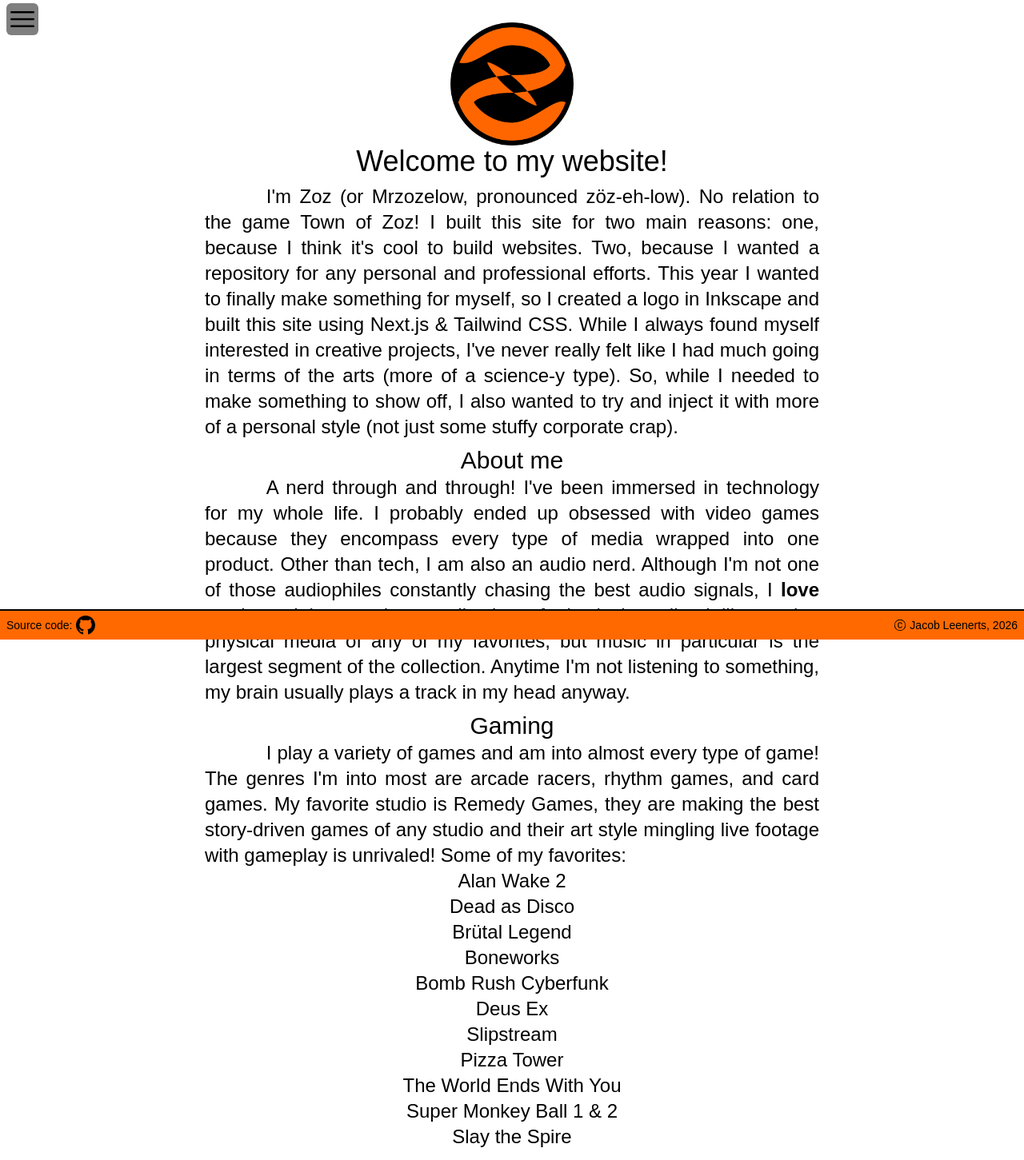
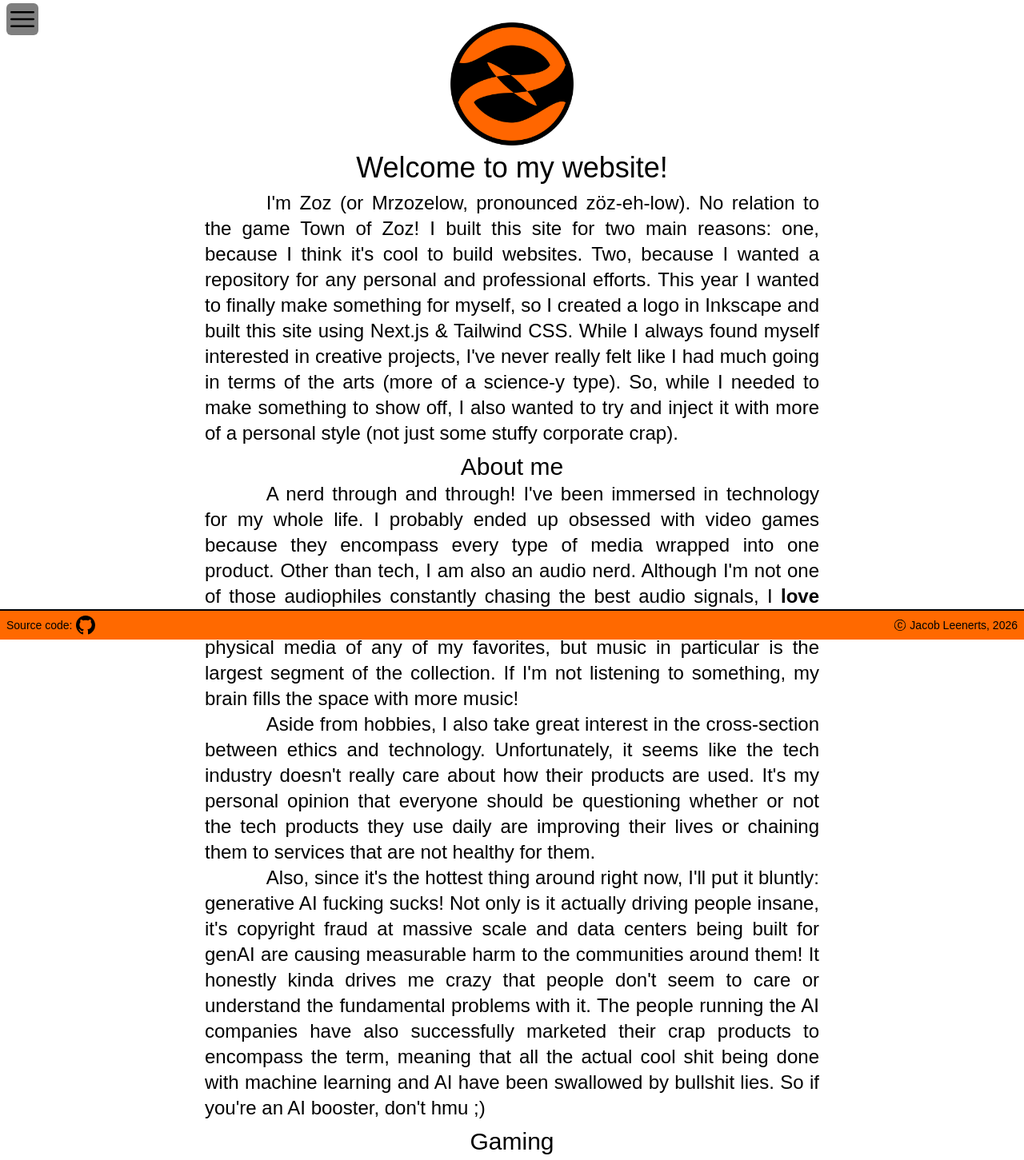
Before and after one commit to jleenerts/zozsite, a Next.js app: page /about in a window 1280 px wide. Shown: the top 1451 px of the page at 80% size. Built offline with nearby package versions, Linux system fonts and the light colour scheme; a web font is replaced by a local one.

Commit message:
more text

```diff
--- a/app/about/page.tsx
+++ b/app/about/page.tsx
@@ -18,7 +18,7 @@
                         alt="The Zoz logo, a stylized orange Z on a black background."
                />
             </div>
-            <p>Welcome to my website!</p>
+            <p className="mt-2">Welcome to my website!</p>
          </section>
          <section id="summary" className="text-justify indent-[10%]">
             <p>
@@ -43,8 +43,23 @@
                   Other than tech, I am also an audio nerd. Although I'm not one of those audiophiles constantly
                   chasing the best audio signals, I <b>love</b> music and have a huge collection of physical media.
                   I like getting physical media of any of my favorites, but music in particular is the largest
-                  segment of the collection. Anytime I'm not listening to something, my brain usually plays a track
-                  in my head anyway.
+                  segment of the collection. If I'm not listening to something, my brain fills the space with more
+                  music!
+               </p>
+               <p className="indent-[10%]">
+                  Aside from hobbies, I also take great interest in the cross-section between ethics and technology.
+                  Unfortunately, it seems like the tech industry doesn't really care about how their products are
+                  used. It's my personal opinion that everyone should be questioning whether or not the tech products
+                  they use daily are improving their lives or chaining them to services that are not healthy for them.
+               </p>
+               <p className="indent-[10%]">
+                  Also, since it's the hottest thing around right now, I'll put it bluntly: generative AI fucking sucks!
+                  Not only is it actually driving people insane, it's copyright fraud at massive scale and data centers
+                  being built for genAI are causing measurable harm to the communities around them! It honestly kinda
+                  drives me crazy that people don't seem to care or understand the fundamental problems with it. The
+                  people running the AI companies have also successfully marketed their crap products to encompass the
+                  term, meaning that all the actual cool shit being done with machine learning and AI have been swallowed
+                  by bullshit lies. So if you're an AI booster, don't hmu ;)
                </p>
             </div>
          </section>
@@ -63,6 +78,7 @@
                   <li>Alan Wake 2</li>
                   <li>Dead as Disco</li>
                   <li>Brütal Legend</li>
+                  <li>Metroid: Zero Mission</li>
                   <li>Boneworks</li>
                   <li>Bomb Rush Cyberfunk</li>
                   <li>Deus Ex</li>
```
